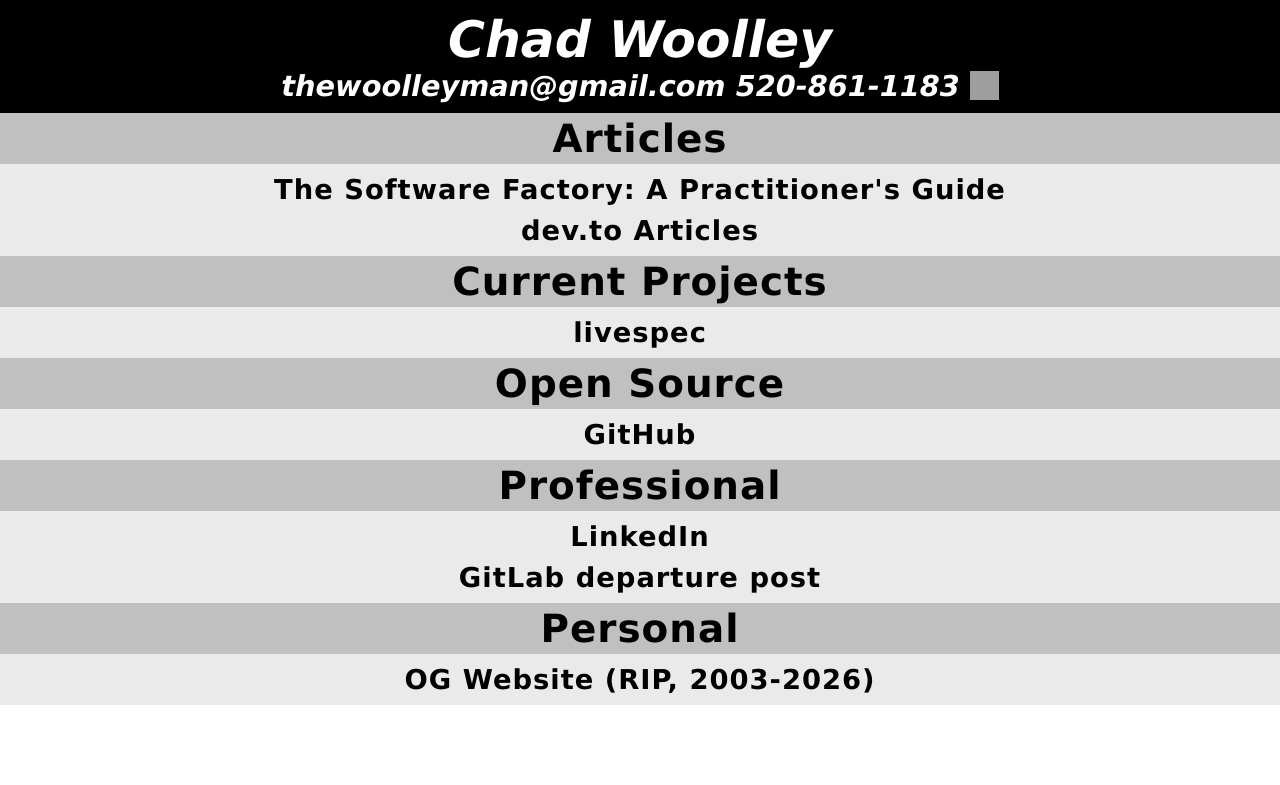
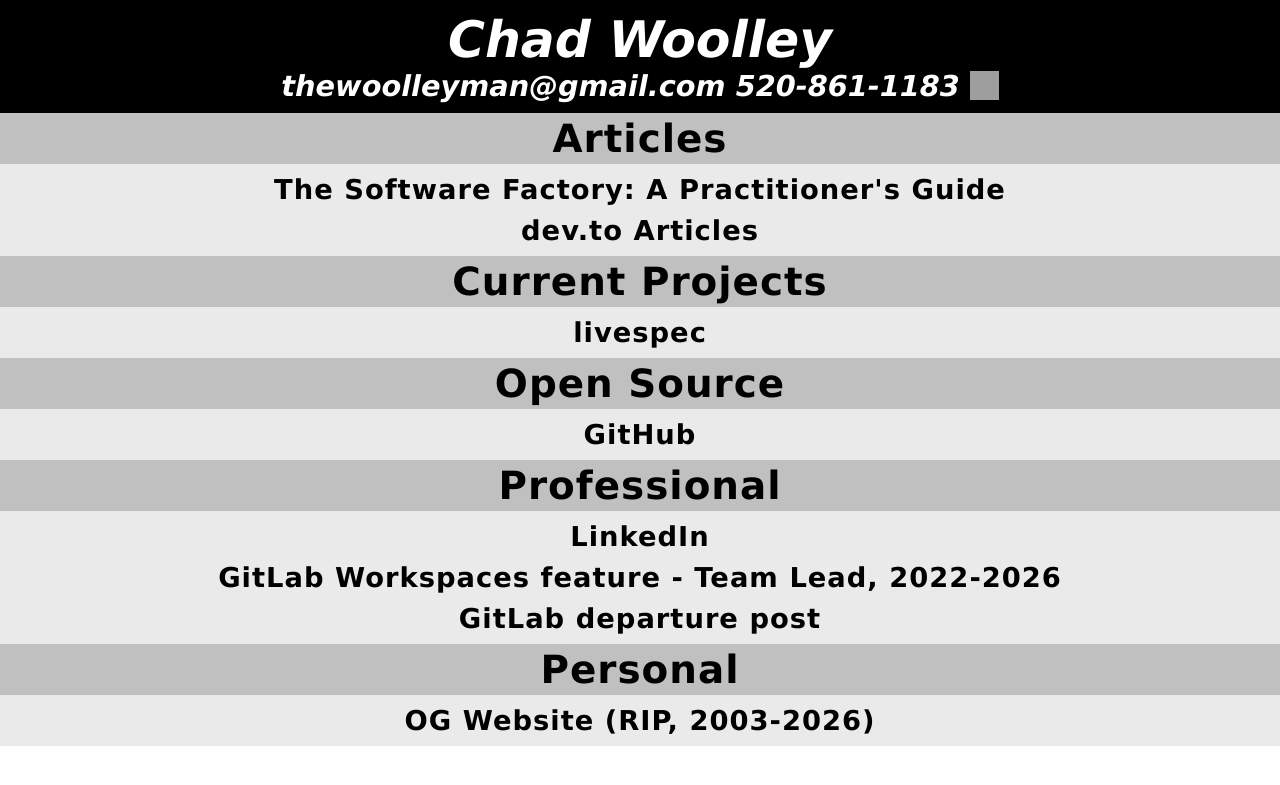
Before and after one commit to thewoolleyman/thewoolleyman, a Jekyll site: the page index.html, which Jekyll copies as it is, in a window 1280 px wide. Shown: the top 785 px of the page. Built offline with Jekyll 4.4.1, drawn with Linux system fonts in a browser that asks for light colours; grey boxes are pictures that could not be loaded.

Commit message:
Add GitLab Workspaces team lead link to professional section

```diff
--- a/index.html
+++ b/index.html
@@ -43,6 +43,7 @@
 <h2><a href="http://github.com/thewoolleyman" target="_blank" rel="noopener">GitHub</a></h2>
 <h1>Professional</h1>
 <h2><a href="https://www.linkedin.com/in/thewoolleyman" target="_blank" rel="noopener">LinkedIn</a></h2>
+<h2><a href="https://gitlab.com/gitlab-org/gitlab/-/blob/v19.5.6-ee/ee/lib/remote_development/README.md" target="_blank" rel="noopener">GitLab Workspaces feature - Team Lead, 2022-2026</a></h2>
 <h2><a href="https://www.linkedin.com/posts/thewoolleyman_welp-i-am-unemployed-as-of-today-6-years-activity-7467339715411849216-lA4j" target="_blank" rel="noopener">GitLab departure post</a></h2>
 <h1>Personal</h1>
 <h2><a href="index-og.html">OG Website (RIP, 2003-2026)</a></h2>
```
